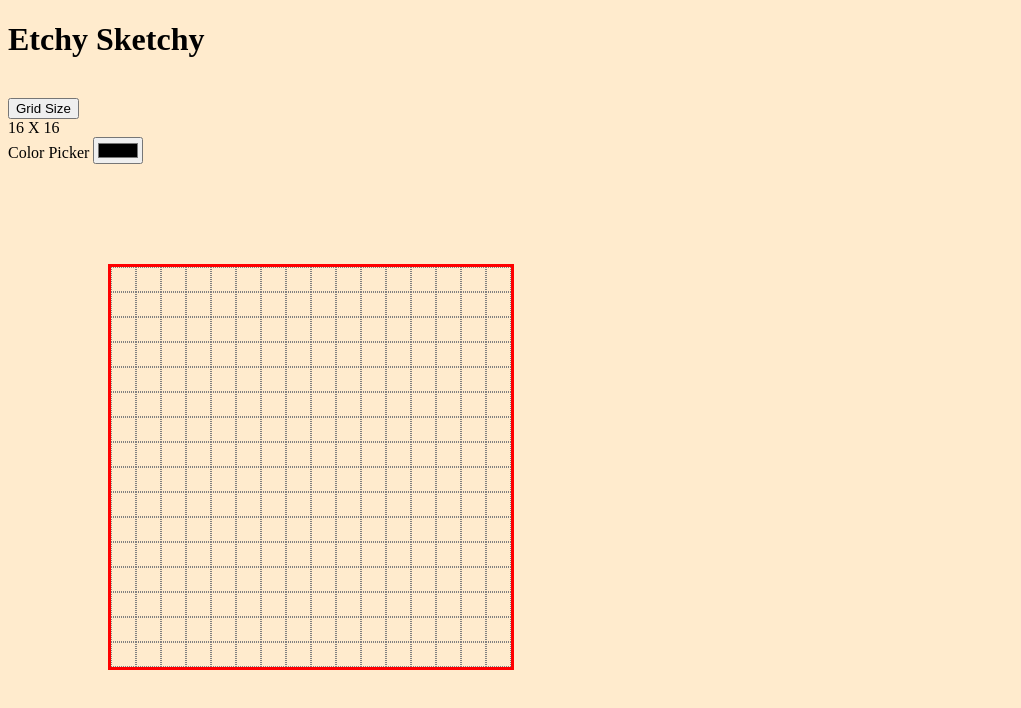
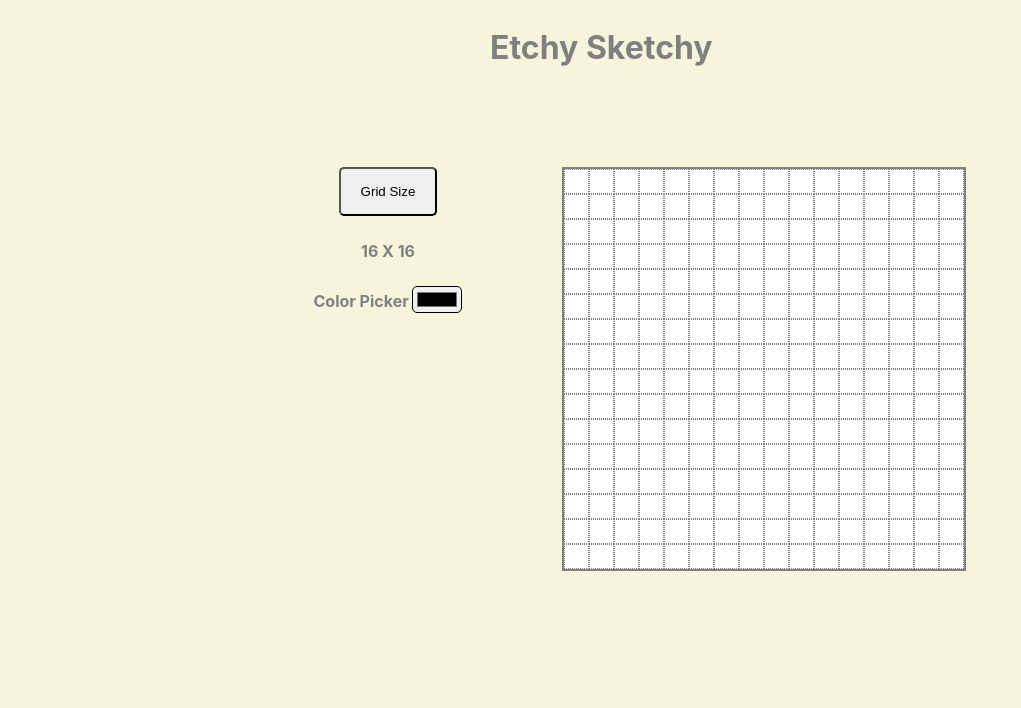
Before and after one commit to kurniadikevin/Etchy-Sketchy, a plain HTML site: page index.html in a window 1280 px wide. Shown: the whole page, without its empty margins (0-1021 px from the left). Drawn offline with Linux system fonts and the light colour scheme.

Commit message:
css added

```diff
--- a/index.html
+++ b/index.html
@@ -4,23 +4,29 @@
 <html>
 
 <head>
-    <h1>Etchy Sketchy</h1>
+
     <link rel="stylesheet" href="style.css">
 
 </head>
 
 <body>
-    <br>
+<h1>Etchy Sketchy</h1>
+<div class="subBody">
+    <div class="col1">
             <button onclick = "inputGrid()">Grid Size</button>
             <div class= "gridSize"></div>
             <div class = "colorPick">
                 <label for = "colorPicker">Color Picker</label>
                 <input type="color" id="colorPicker" value="#000000">
             </div>
+    </div>
+
+    <div class="col2">
             <div class = "container">
 
             </div>
-
+    </div>
+</div>
 
     <script type="text/JavaScript" src="script.js"></script>
 </body>
--- a/style.css
+++ b/style.css
@@ -1,23 +1,61 @@
 body{
-    background-color: blanchedalmond;
+    background-color: beige;
+    font-family: -apple-system, BlinkMacSystemFont, 'Segoe UI', Roboto, Oxygen, Ubuntu, Cantarell, 'Open Sans', 'Helvetica Neue', sans-serif;
+    color: gray;
+
 }
 
+
 h1{
+    width: 300px;
+   margin: 0px auto;
+   /*border: 2px solid red;*/
+   padding-bottom: 100px;
+   padding-top: 20px;
 
+
+}
+
+.subBody{
+    display: flex;
+    justify-content: center;
+    gap: 100px;
+}
+
+.col1{
+    /*border: 1px solid red;*/
+    display: flex;
+    flex-direction: column;
+    align-items: center;
+    gap: 25px;
+    font-weight: bold;
+}
+
+button{
+    padding: 15px 20px;
+    border-radius: 5px;
+}
+
+input{
+
+    border-radius: 5px;
+}
+.col2{
+    /*border: 1px solid red;*/
 }
 .container{
 
     width: 400px;
     height: 400px;
-    border: 3px solid red;
+    border: 2px solid gray;
     display: grid;
-    margin: 100px;
+    margin: 0px;
 
 }
 
 .grid{
 
-    background-color: blanchedalmond;
+    background-color: white;
     border: 1px dotted gray;
     padding:0%;
 
```
Lines whose indentation alone changed are shown as unchanged.
